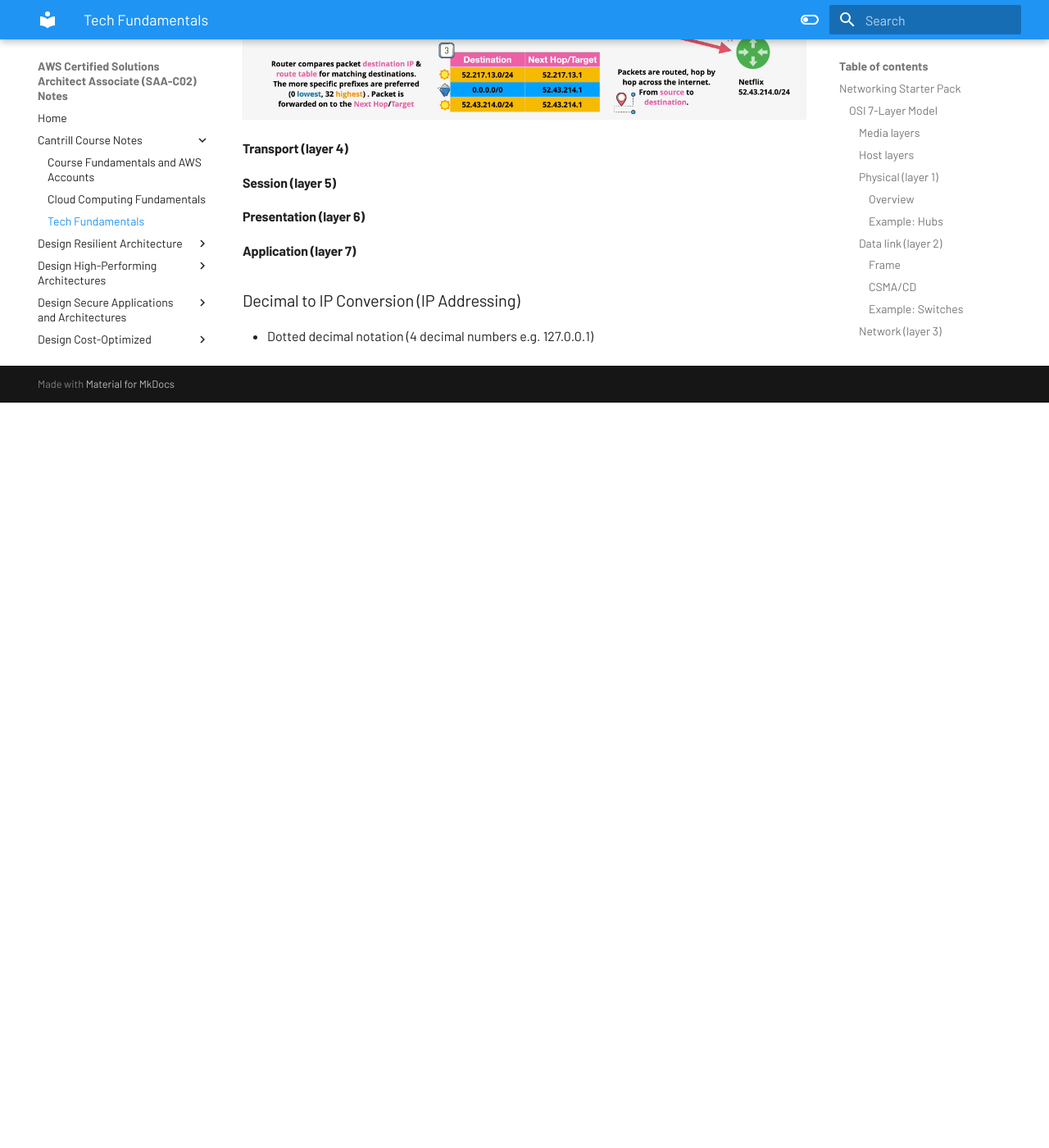
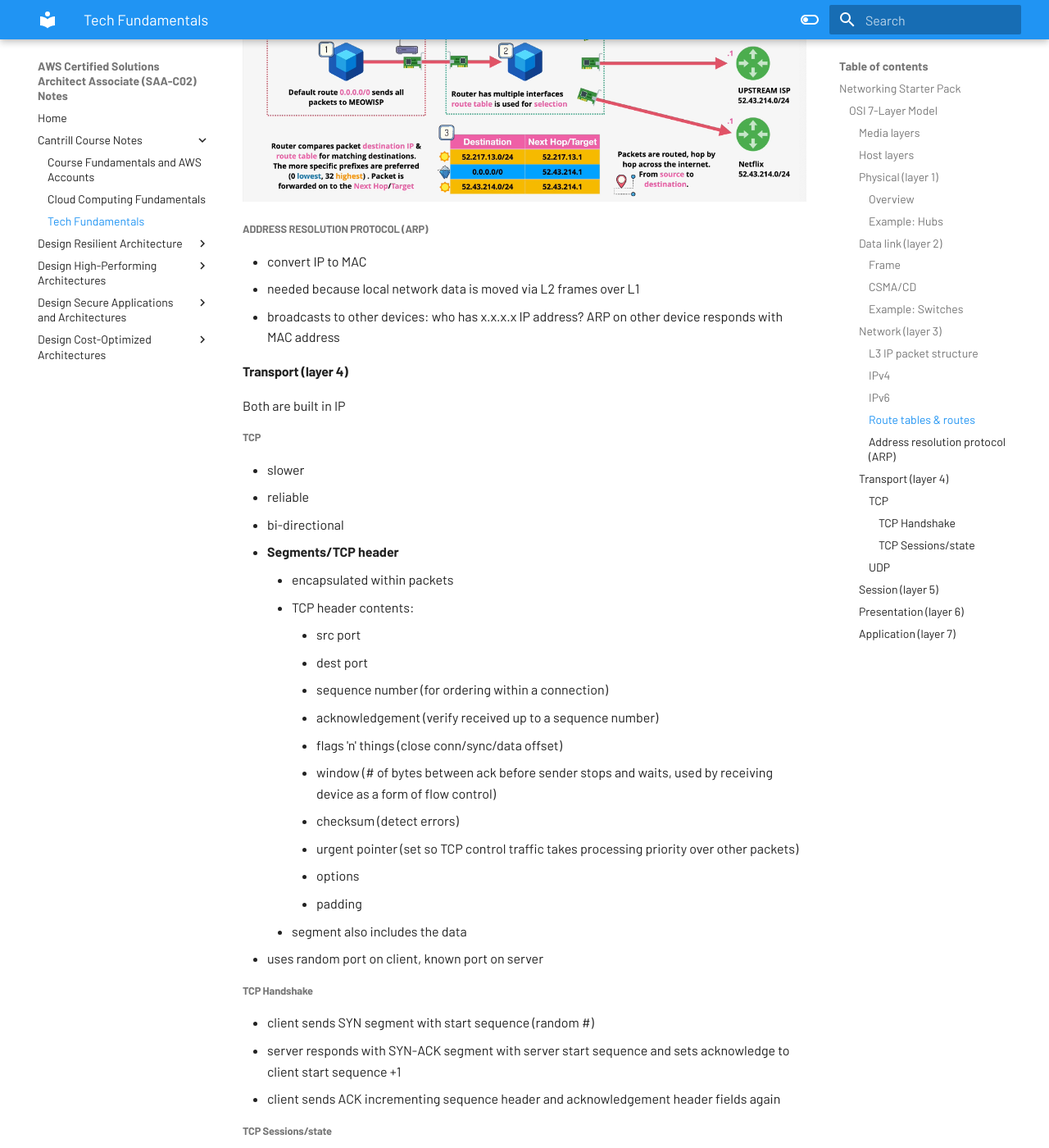
Before and after one commit to joeyhage/aws-solutions-architect-associate-notes, an MkDocs documentation site: the page built from notes/Cantrill/Tech-Fundamentals.md, in a window 1280 px wide and 1400 px high, scrolled down 4630 px. Shown: the whole window at 82% size. Built offline with MkDocs 1.6.1 and Material for MkDocs 9.7.7, drawn with Linux system fonts in a browser that asks for light colours; before the commit the page ends 5121 px from its top, so only the background shows below that; some of the changed text lies outside the part shown.

Commit message:
finish layer 4

```diff
--- a/notes/Cantrill/Tech-Fundamentals.md
+++ b/notes/Cantrill/Tech-Fundamentals.md
@@ -89,6 +89,9 @@
 - Internet protocol (IP) is a layer 3 protocol
   - add cross-network IP addressing and routing between LANs without direct P2P
 - routers are L3 devices that remove frame encapsulation and add new frame encapsulation at every hop
+- packets can be delivered out of order -> need layer 4 for this
+- cannot handle different channels of communication -> need layer 4 for this
+- no flow control - if dest device is slower, packet loss occurs
 
 ##### L3 IP packet structure
 
@@ -139,8 +142,56 @@ packet fields (subset)
 
 ![route tables and routes](./images/route-tables-routes.png)
 
+##### Address resolution protocol (ARP)
+
+- convert IP to MAC
+- needed because local network data is moved via L2 frames over L1
+- broadcasts to other devices: who has x.x.x.x IP address? ARP on other device responds with MAC address
+
 #### Transport (layer 4)
 
+Both are built in IP
+
+##### TCP
+
+- slower
+- reliable
+- bi-directional
+- **Segments/TCP header**
+  - encapsulated within packets
+  - TCP header contents:
+    - src port
+    - dest port
+    - sequence number (for ordering within a connection)
+    - acknowledgement (verify received up to a sequence number)
+    - flags 'n' things (close conn/sync/data offset)
+    - window (# of bytes between ack before sender stops and waits, used by receiving device as a form of flow control)
+    - checksum (detect errors)
+    - urgent pointer (set so TCP control traffic takes processing priority over other packets)
+    - options
+    - padding
+  - segment also includes the data
+- uses random port on client, known port on server
+
+###### TCP Handshake
+
+- client sends SYN segment with start sequence (random #)
+- server responds with SYN-ACK segment with server start sequence and sets acknowledge to client start sequence +1
+- client sends ACK incrementing sequence header and acknowledgement header fields again
+
+###### TCP Sessions/state
+
+- stateless firewall - doensn't understand state of connection
+  - would need rule to allow outbound connection on port ? to ip/port ? and a rule to allow inbound connection from ip/port ? to port ?
+  - Example: AWS Network ACL
+- stateful firewall
+  - sees outbound from port ? to ip/port ? and implicitly allows inbound
+  - Example: AWS Security Group
+
+##### UDP
+
+- fast
+- less-reliable
 
 
 #### Session (layer 5)
@@ -152,7 +203,3 @@ packet fields (subset)
 
 
 #### Application (layer 7)
-
-### Decimal to IP Conversion (IP Addressing)
-
-- Dotted decimal notation (4 decimal numbers e.g. 127.0.0.1)
```
